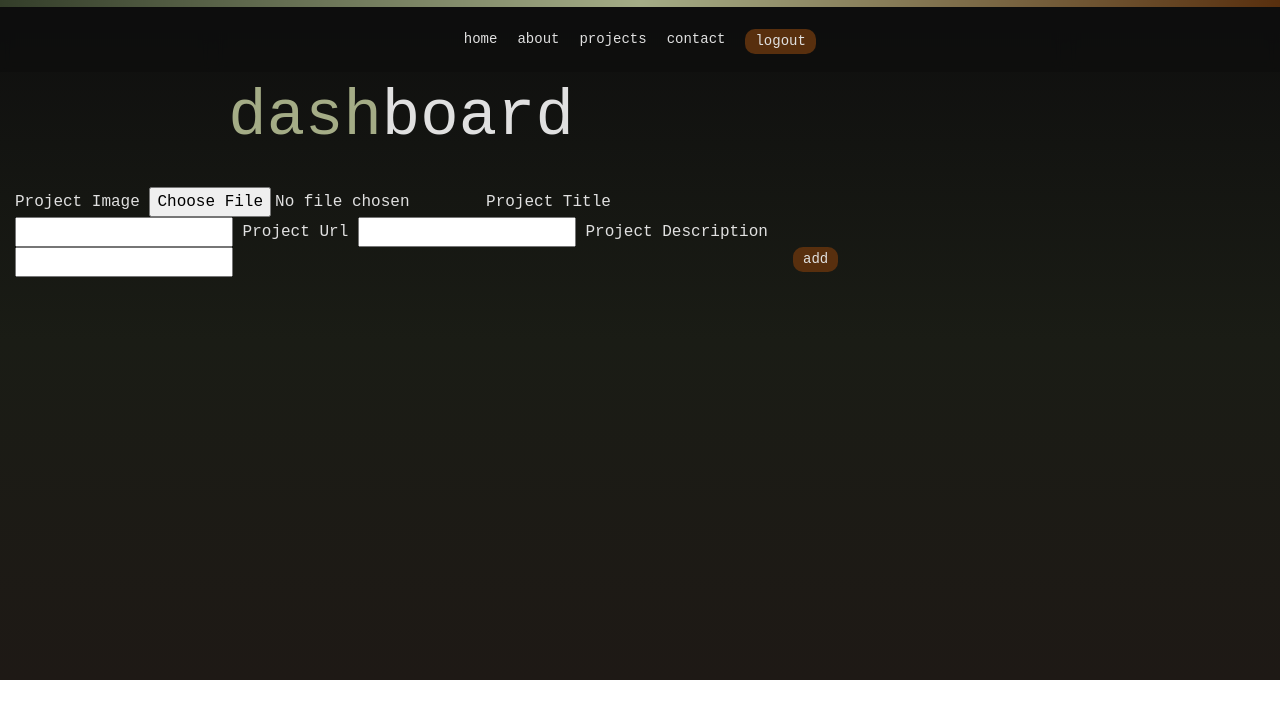
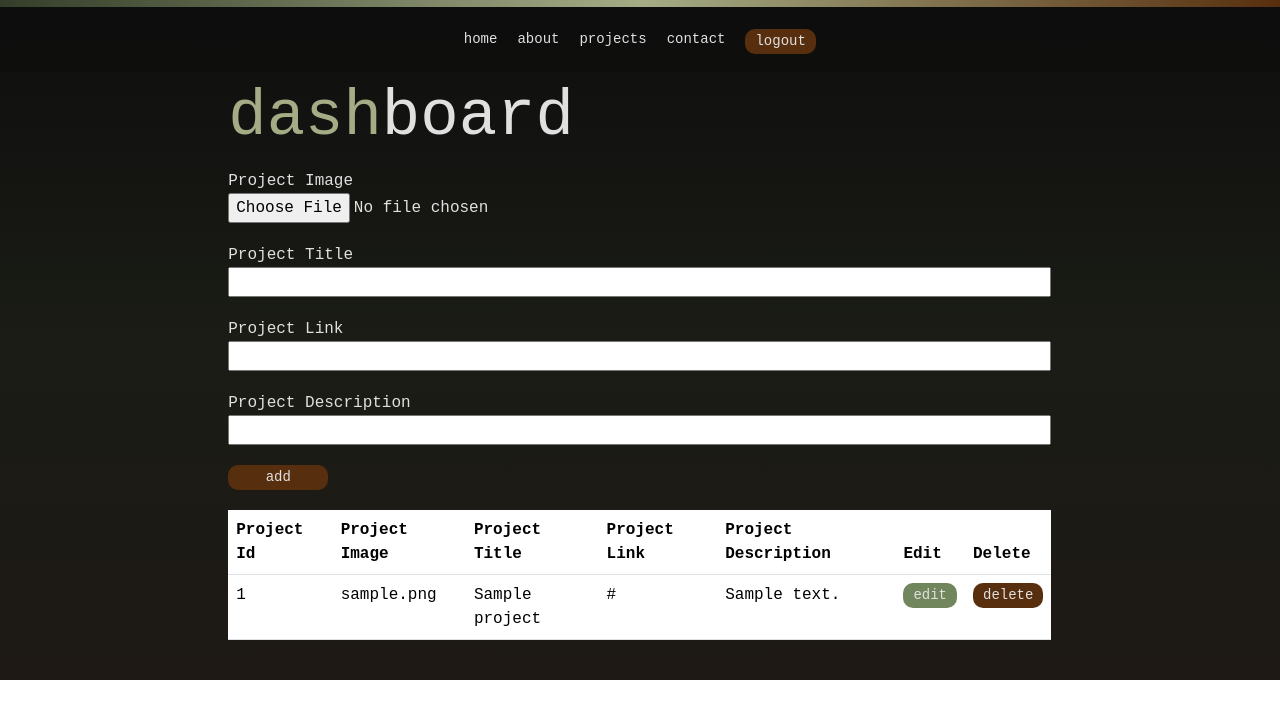
Before and after one commit to cyareka/shea-portfolio, a PHP site: page /admin_dashboard in a window 1280 px wide. Shown: the top 719 px of the page. Run offline with PHP 8.4, Linux system fonts and the light colour scheme; the visitor is signed in with stand-in values (Sample User, id 1); tables that the repository leaves empty or names only in its code hold one stand-in row (values such as "Sample post").

Commit message:
Dashboard update

```diff
--- a/admin_dashboard.php
+++ b/admin_dashboard.php
@@ -56,6 +56,8 @@ if (!isset($_SESSION['username'])) {
         @media only screen and (max-width: 767px) {
             [class*="col-"]{ width: 100%; padding: 0; }
             #nav .col-2 { width: 0%; }
+            .proj-grid form { padding: 20px; }
+            h1 { text-align: center; }
         }
         p, h1 {
             color: #E0E0E0;
@@ -121,7 +123,7 @@ if (!isset($_SESSION['username'])) {
             width: 100%;
             left: 0;
         }
-        button {
+        button, .btn {
             padding: 2px 10px;
             border: 0;
             outline: 0;
@@ -133,19 +135,33 @@ if (!isset($_SESSION['username'])) {
             transition: background-color 0.5s ease;
             font-size: 14px;
         }
-        button:active {
+        button:active, .btn:active {
             margin-top: 1px;
         }
-        button:hover {
+        .btn-primary {
+            background-color: #72865d;
+        }
+        button:hover, .btn:hover {
             background-color: #3a1d06;
             box-shadow: 0 0 20px #5f300a;
         }
-        form button {
+        .btn-primary:hover {
+            background-color: #333D29;
+            box-shadow: 0 0 20px #333D29;
+            transition: background-color 0.5s ease;
+        }
+        .proj-grid form button {
             float: right;
+            width: 100px;
         }
         form button:active {
-            margin-top: 18px;
+            margin-top: 3px;
         }
+        input {
+            margin-bottom: 20px;
+        }
+        table.table-bordered > thead > tr > th { border: 1px solid #a9a9a9; }
+        .table-responsive { overflow: auto; }
     </style>
 </head>
 <body>
@@ -168,37 +184,83 @@ if (!isset($_SESSION['username'])) {
             </div>
         <div class="col-2"></div>
     </div>
-    <div id="proj-dash">
+    <div class="col-2"></div>
+    <div id="proj-dash" class="col-8">
         <div class="heading" style="margin-top: 70px;">
-            <div class="col-2"></div>
-            <h1 class="col-8" style="font-size: 64px;
-    line-height: 1;"><span style="color: #a4ac86">dash</span>board</h1>
-            <div class="col-2"></div>
+            <h1 style="font-size: 64px;
+            line-height: 1;"><span style="color: #a4ac86">dash</span>board</h1>
         </div>
-        <div class="proj-add" style="color: #e0e0e0">
-            <div class="col-2"></div>
-                <div class="proj-grid col-8" style="display: flex; flex-direction: column;">
-                    <form action="add.php" method="post">
-                        <label for="proj_image">Project Image</label>
-                            <input type="file" name="proj_image" id="proj_image" required>
-                        <label for="proj_title">Project Title</label>
-                            <input type="text" name="proj_title" id="proj_title" required>
-                        <label for="proj_url">Project Url</label>
-                            <input type="url" name="proj_url" id="proj_url" required>
-                        <label for="proj_desc">Project Description</label>
-                            <input type="text" name="proj_desc" id="proj_desc" required>
-                        <button type="submit" name="submit" id="add">add</button>
-                    </form>
-                </div>
-                <div class="col-2"></div>
+        <div class="proj-add" style="color: #e0e0e0;">
+            <div class="proj-grid">
+                <?php  if (isset($errorMessage)) { ?>
+                <p><?= $errorMessage; ?></p>
+                <?php } ?>
+                <form action="./backend/add.php" method="post" style="display: flex; flex-direction: column; justify-content: flex-start; margin: 20px 0 20px 0;" enctype="multipart/form-data">
+                    <label for="proj_image">Project Image</label>
+                        <input type="file" name="proj_image" id="proj_image" required>
+                    <label for="proj_title">Project Title</label>
+                        <input type="text" name="proj_title" id="proj_title" required>
+                    <label for="proj_link">Project Link</label>
+                        <input type="url" name="proj_link" id="proj_link" required>
+                    <label for="proj_desc">Project Description</label>
+                        <input type="text" name="proj_desc" id="proj_desc" required>
+                    <button type="submit" name="add" id="add">add</button>
+                </form>
             </div>
+        </div>
         <div class="proj-display">
-            <div class="col-2"></div>
-            <div class="proj_table col-8">
+            <div class="proj_table">
+                <table class="table table-responsive" style="background-color: #0e0e0e; color: #e0e0e0; border-radius: 5px; padding: 10px;">
+                    <thead>
+                    <tr>
+                        <th scope="col">Project Id</th>
+                        <th scope="col">Project Image</th>
+                        <th scope="col">Project Title</th>
+                        <th scope="col">Project Link</th>
+                        <th scope="col">Project Description</th>
+                        <th scope="col">Edit</th>
+                        <th scope="col">Delete</th>
+                    </tr>
+                    </thead>
+                    <tbody>
+                        <?php
+                            require_once('./backend/config.php');
+                            $conn = mysqli_connect($servername, $username, $password, $dbname);
+
+                            if (!$conn) {
+                                die("Connection failed: " . mysqli_connect_error());
+                            }
+
+                            $sql_query = "SELECT * FROM project";
+                            if ($result = $conn ->query($sql_query)) {
+                                while ($row = $result -> fetch_assoc()) {
+                                    $proj_id = $row['proj_id'];
+                                    $proj_image = $row['proj_image'];
+                                    $proj_title = $row['proj_title'];
+                                    $proj_link = $row['proj_link'];
+                                    $proj_desc = $row['proj_desc'];
+                        ?>
+
+                        <tr class="trow">
+                            <td><?php echo $proj_id; ?></td>
+                            <td><?php echo $proj_image; ?></td>
+                            <td><?php echo $proj_title; ?></td>
+                            <td><?php echo $proj_link; ?></td>
+                            <td><?php echo $proj_desc; ?></td>
+                            <td><a href="update.php?proj_id=<?php echo $proj_id; ?>" class="btn btn-primary">Edit</a></td>
+                            <td><a href="./backend/delete.php?proj_id=<?php echo $proj_id; ?>" class="btn btn-danger">Delete</a></td>
+                        </tr>
+
+                        <?php
+                                }
+                            }
+                        ?>
+                    </tbody>
+                </table>
             </div>
-            <div class="col-2"></div>
         </div>
     </div>
+    <div class="col-2"></div>
 </div>
 </body>
 </html>
--- a/user_index.php
+++ b/user_index.php
@@ -198,7 +198,6 @@ if (!isset($_SESSION['username'])) {
         </div>
         <div class="col-2"></div>
     </div>
-</div>
-
+</div
 </body>
 </html>
```
Also changed, not shown: backend/add.php (+41 -13 lines), backend/delete.php (added, +18 -0 lines), backend/upload6468e6f544fba.jpg (added), upload/6468ee7b577d5.jpg (added), upload/6468f33b24570.jpg (added).
